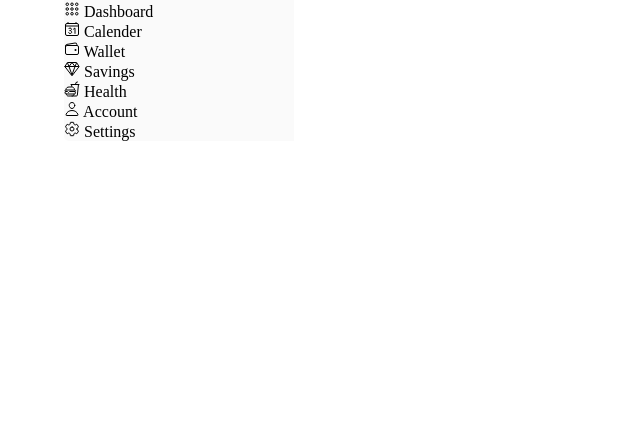
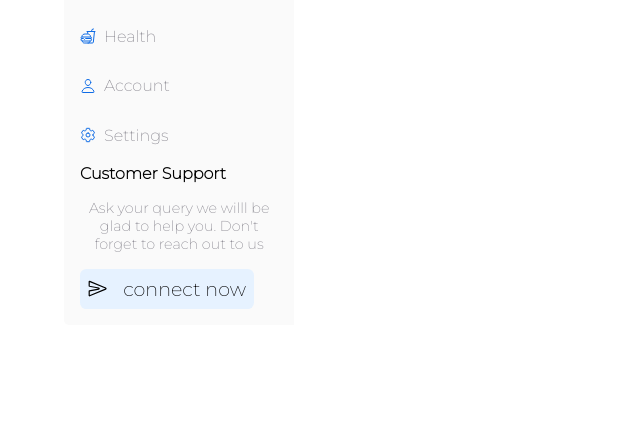
Before and after one commit to codewithdarkwa/e-cormmerce-dashboard, a plain HTML site: page index.html in a window 1280 px wide. Shown: the part 356-800 px from the top of the page, without its empty margins (0-640 px from the left). Drawn offline with nearby package versions, Linux system fonts and the light colour scheme.

Commit message:
done with the left section of the dashboard

```diff
--- a/index.html
+++ b/index.html
@@ -14,7 +14,7 @@
             <h3>Color<span>Pixel</span></h3>
          </div>
          <ul class="list-container">
-            <li>
+            <li class="active">
                 <ion-icon name="apps-outline"></ion-icon>
                 Dashboard
             </li>
@@ -43,6 +43,11 @@
                 Settings
             </li>
          </ul>
+         <div class="support">
+            <h4>Customer Support</h4>
+            <p>Ask your query we willl be glad to help you. Don't forget to reach out to us</p>
+            <button><ion-icon name="send-outline"></ion-icon>connect now</button>
+         </div>
         </div>
         <div class="middle">
 
--- a/style.css
+++ b/style.css
@@ -1,3 +1,4 @@
+@import url('https://fonts.googleapis.com/css2?family=Montserrat:wght@200&display=swap');
 *{
     margin:0;
     padding:0;
@@ -16,10 +17,23 @@
     --active: hsl(240,1%,14%);
     --divider: hsl(0,0%,87%);
 }
+button{
+    font-family: inherit;
+    cursor:pointer;
+    background: var(--primary-light);
+    border: none;
+    transition: 0.5s ease;
+}
+button:hover{
+    background: var(--primary);
+    color:#fff;
+}
 body{
     display: flex;
     justify-content: center;
     align-items: center;
+    font-family: 'Montserrat', 'sans-serif';
+    padding-block: 2rem;
     min-height: 100vh;
 }
 .dashboard{
@@ -54,5 +68,59 @@ body{
 
 }
 .list-container{
-
+    padding-right: 0.4rem;
 }
+.list-container li{
+  padding-left: 1rem;
+  padding-block: 0.7rem;
+  margin-bottom: 0.5rem;
+  display: flex;
+  align-items: center;
+  gap:0.5rem;
+  color: var(--secondary);
+  cursor: pointer;
+  transition: 0.5s ease;
+}
+.list-container li ion-icon{
+    color: var(--primary);
+}
+.list-container li:hover{
+    background: var(--primary-light);
+}
+.list-container li.active{
+    color: #000;
+    background: #fff;
+    font-weight: bold;
+    position: relative;
+}
+.list-container li.active::before{
+content: '';
+position: absolute;
+top: 0;
+left: 0;
+height: 100%;
+width:0.25rem;
+background: var(--primary);
+border-radius: 0.4rem;
+}
+.support{
+    display: flex;
+    flex-direction: column;
+    align-items: flex-start;
+    gap:1rem;
+    padding-inline: 1rem;
+}
+.support p{
+    color: var(--secondary);
+    font-size: 0.9rem;
+    text-align: center;
+}
+.support button{
+    padding: 0.5rem;
+    margin-bottom: 1rem;
+    border-radius: 0.4rem;
+    font-size: 1.2rem;
+    display: flex;
+    align-items: center;
+    gap: 1rem;
+}
```
